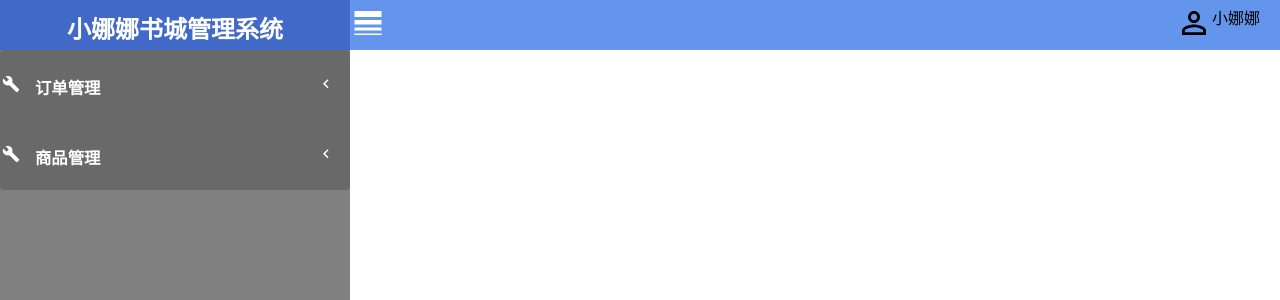
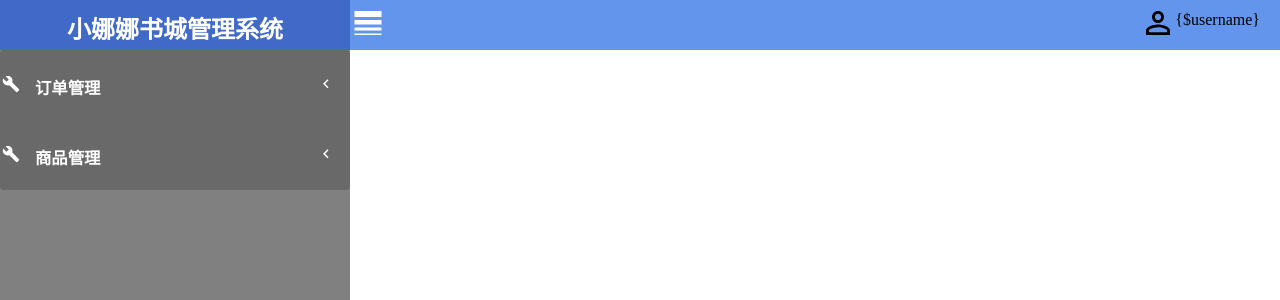
Before and after one commit to Sincky/book, a PHP site: page /DbName/application/admin/view/serindex/Serindex.html in a window 1280 px wide. Shown: the top 300 px of the page. Run offline with PHP 8.4, Linux system fonts and the light colour scheme.

Commit message:
增加登录后台后名字显示

```diff
--- a/application/admin/controller/Serindex.php
+++ b/application/admin/controller/Serindex.php
@@ -7,7 +7,8 @@ class Serindex extends Controller
 {
     public function serindex()
     {
-
+        $username = session('username');
+        $this->assign('username',$username);
     	return $this->fetch();
 	}
 
--- a/application/admin/view/serindex/Serindex.html
+++ b/application/admin/view/serindex/Serindex.html
@@ -28,7 +28,7 @@
 					<div class="SURimglDiv">
 						<img src="__STATIC__/img/nana/nanalineswhite.png" />
 					</div>
-					<span>小娜娜</span>
+					<span>{$username}</span>
 					<div class="SURimgrDiv">
 						<a href="Sevpasswordchange.html" target="iframe"><img src="__STATIC__/img/nana/nanauser.png" /></a>
 					</div>
--- a/public/static/css/SevAll.css
+++ b/public/static/css/SevAll.css
@@ -44,7 +44,7 @@
 .SevUpRightDiv span{
 	float:right;
 	margin-right: 20px;
-	margin-top: 5px;
+	margin-top: 11px;
 }
 .SevDownDiv{
 
```
